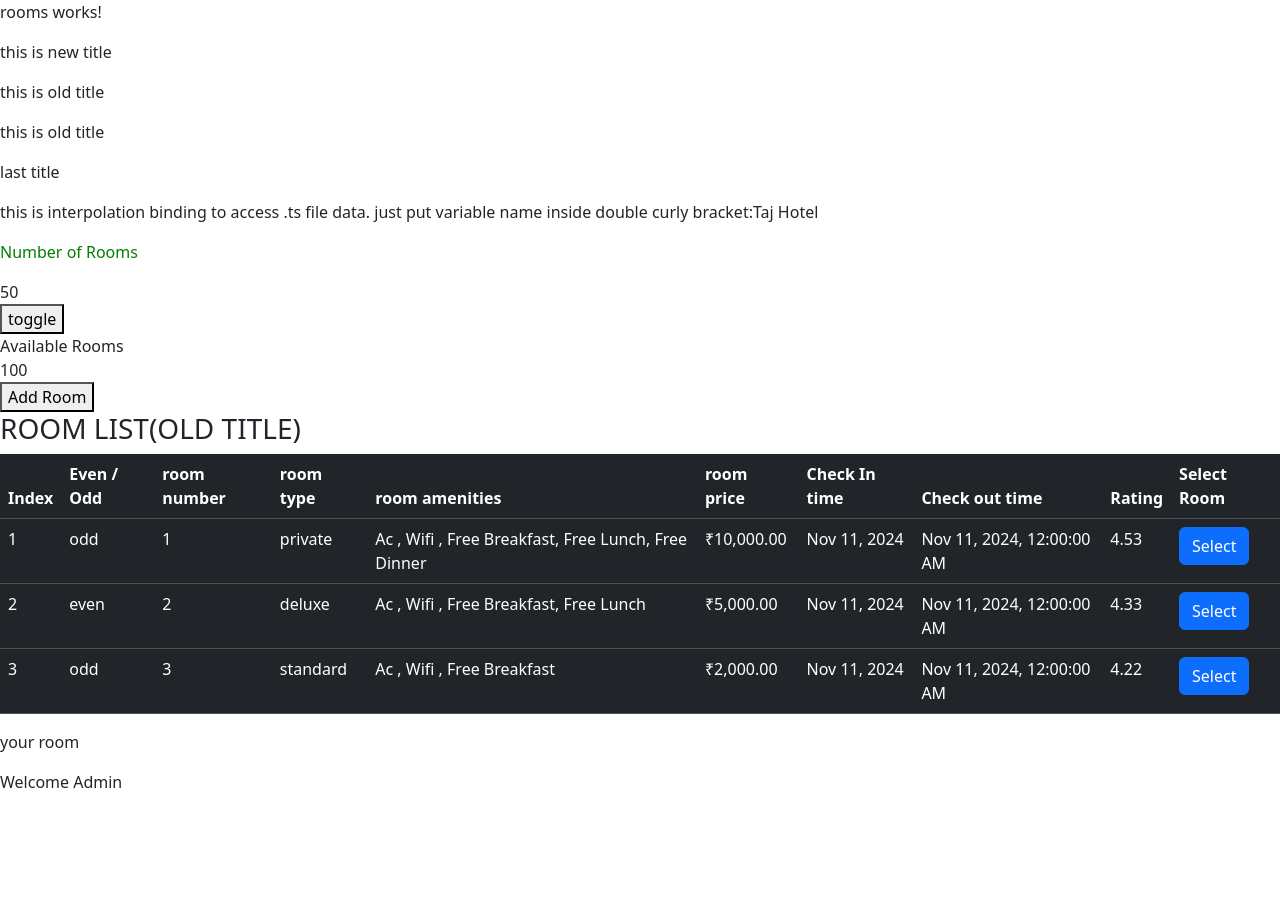
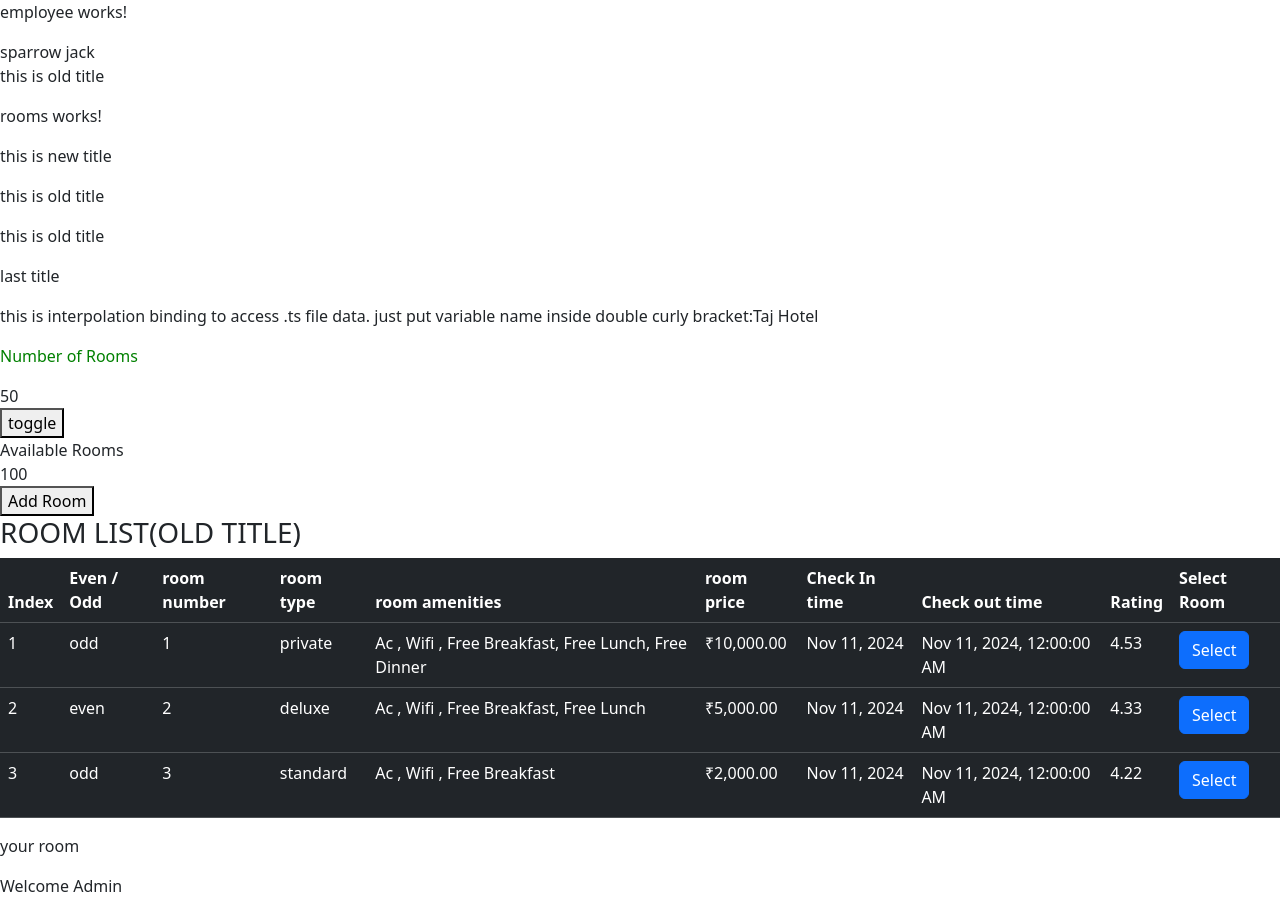
Before and after one commit to viveksharma1218/hotelInventoryApp, an Angular app in the folder hotelInventoryApp/: page / in a window 1280 px wide. Before the commit the page ends 810 px from the top, so only its background shows below. Built offline with nearby package versions, Linux system fonts and the light colour scheme.

Commit message:
new component created to use ngContent, ngAfterContentInit used

```diff
--- a/hotelInventoryApp/src/app/app.html
+++ b/hotelInventoryApp/src/app/app.html
@@ -1,5 +1,15 @@
 
-<hinv-rooms></hinv-rooms>
+<!-- <hinv-rooms>
+    <p>no use</p>
+</hinv-rooms> -->
+<!--this container is responsible to load data in order-->
+<hinv-container>
+   <!--<p>this only works with ng content</p>-->
+   <hinv-rooms></hinv-rooms>
+   <hinv-employee></hinv-employee>
+   <hinv-header></hinv-header>
+   <!--this order is different than saved in containerComponent but this data loading according to <ng-content>-->
+</hinv-container>
 <!--Let's dynamically load this component-->
 <!--<ng-template #user></ng-template>-->
 @switch (role) {
--- a/hotelInventoryApp/src/app/app.ts
+++ b/hotelInventoryApp/src/app/app.ts
@@ -1,10 +1,13 @@
 import { AfterViewInit,OnInit, Component, ElementRef, signal, ViewChild, ViewContainerRef,ChangeDetectorRef } from '@angular/core';
 import { RouterOutlet } from '@angular/router';
 import { Rooms } from './rooms/rooms';
+import { Container } from './container/container';
+import { Employee } from "./employee/employee";
+import { Header } from "./header/header";
 
 @Component({
   selector: 'hinv-root',
-  imports: [Rooms],
+  imports: [Rooms, Container, Employee, Header],
   templateUrl: './app.html',
   //template:`<h1>Hello world from inline template</h1>
   //<h2>to make multiline use tick otherwise single quote</h2>`,
--- /dev/null
+++ b/hotelInventoryApp/src/app/container/container.html
@@ -0,0 +1,4 @@
+<!--with ng-content we are deciding order in which data load-->
+<ng-content select="hinv-employee"></ng-content>
+<ng-content></ng-content>
+<ng-content select="hinv-rooms"></ng-content>
--- /dev/null
+++ b/hotelInventoryApp/src/app/container/container.ts
@@ -0,0 +1,19 @@
+import { AfterContentInit, Component, ContentChild } from '@angular/core';
+import { Employee } from '../employee/employee';
+
+@Component({
+  selector: 'hinv-container',
+  imports: [],
+  templateUrl: './container.html',
+  styleUrl: './container.scss'
+})
+export class Container implements AfterContentInit {
+  @ContentChild(Employee) employeeComponent! : Employee;
+  //ContentChild is not accessible in ngInit because static property is false and we can not change.
+  // Content is that will render from some other component and View is its own template data.
+  ngAfterContentInit(): void {
+      console.log(this.employeeComponent);
+      this.employeeComponent.empName = 'sparrow jack';
+      console.log(this.employeeComponent)
+  }
+}
--- /dev/null
+++ b/hotelInventoryApp/src/app/employee/employee.html
@@ -0,0 +1,2 @@
+<p>employee works!</p>
+{{empName}}
--- /dev/null
+++ b/hotelInventoryApp/src/app/employee/employee.ts
@@ -0,0 +1,11 @@
+import { Component } from '@angular/core';
+
+@Component({
+  selector: 'hinv-employee',
+  imports: [],
+  templateUrl: './employee.html',
+  styleUrl: './employee.scss'
+})
+export class Employee {
+  empName:string = 'Jack Sparrow';
+}
```
Also changed, not shown: hotelInventoryApp/src/app/container/container.scss (added), hotelInventoryApp/src/app/employee/employee.scss (added), 2 other files (tests, documents, lock files or other folders).
